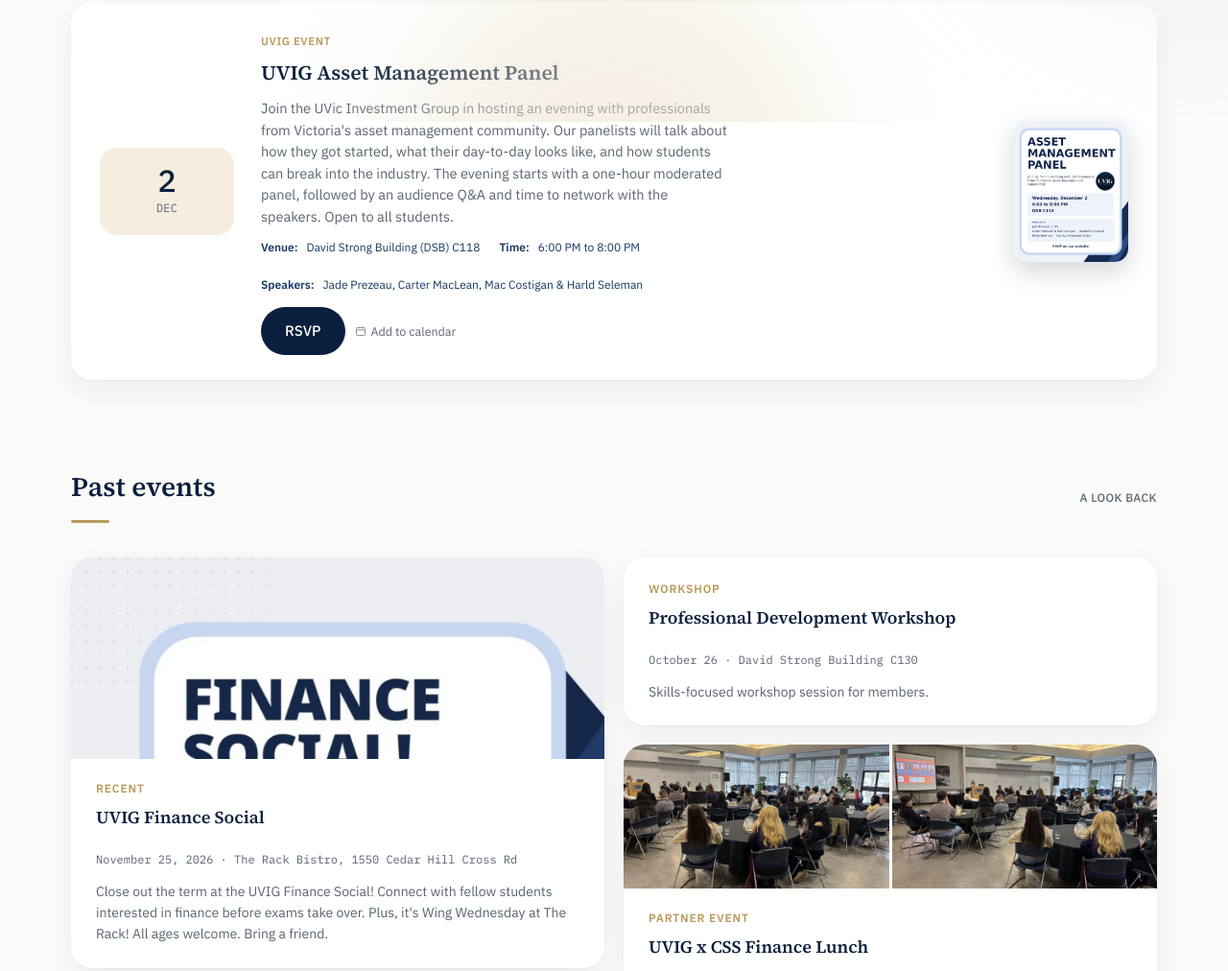
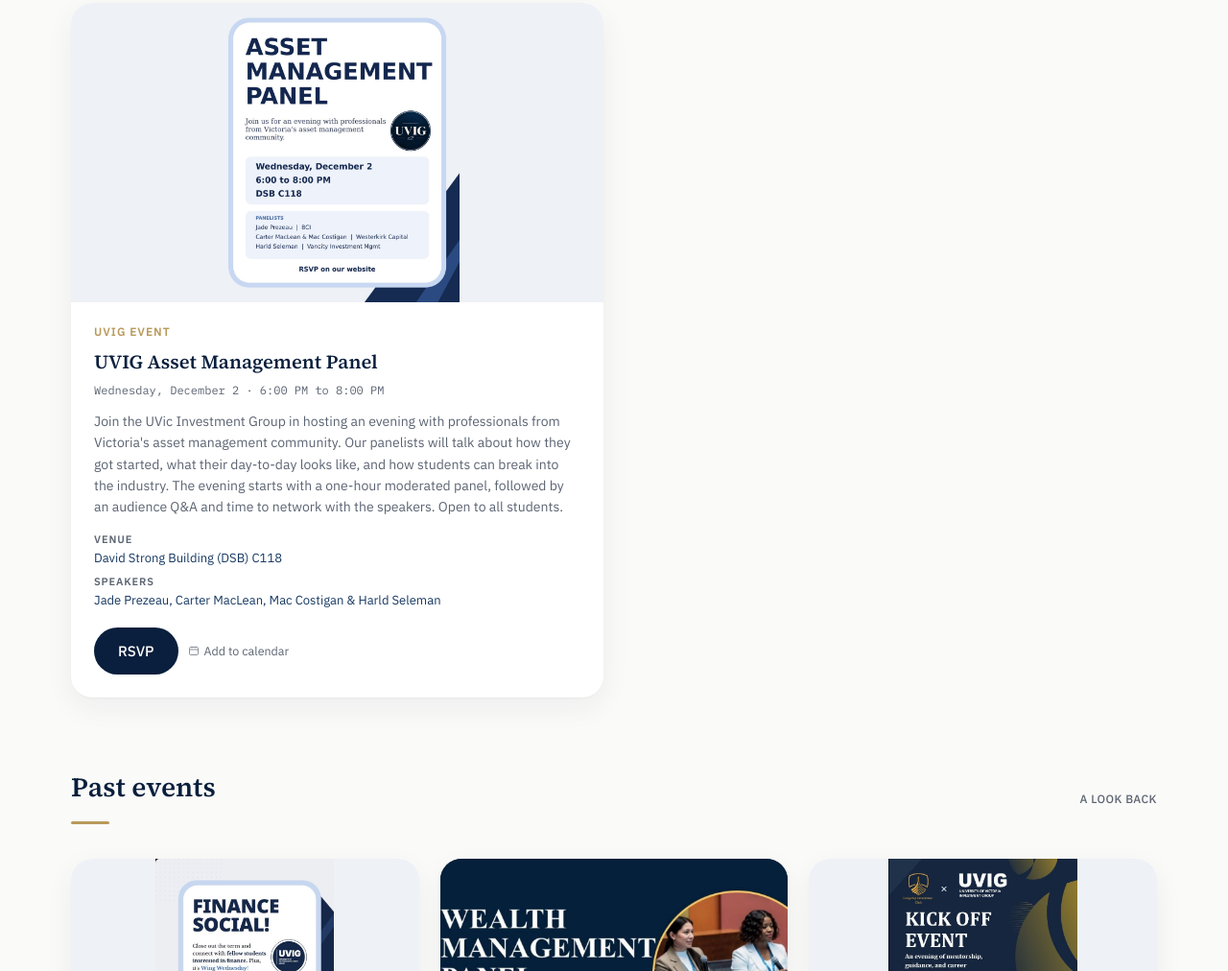
Before and after one commit to jtenove/UVIG-Official-Website, a plain HTML site: page events.html in a window 1280 px wide. Shown: the part 673-1685 px from the top of the page at 96% size. Drawn offline with Linux system fonts and the light colour scheme; animation ran at ten frames a second.

Commit message:
Events page: one card layout for all events, remove background glare
Every upcoming and past event is now a card with the image on top and
text below (flyers shown whole, a branded tile when there is no image),
click an image for the full flyer or photo gallery. Removes the drifting
blurred glare behind the page. The Asset Management Panel now shows its
full flyer, RSVP and calendar in the same layout.

Co-Authored-By: Claude Sonnet 5.5 <noreply@anthropic.com>
Claude-Session: https://claude.ai/code/session_01GWeZasS6GJyXFpxmGd2Pke

```diff
--- a/events.html
+++ b/events.html
@@ -24,7 +24,7 @@
 <link href="https://fonts.googleapis.com/css2?family=Source+Serif+4:opsz,wght@8..60,400;8..60,500;8..60,600;8..60,700&family=IBM+Plex+Sans:wght@400;500;600&family=IBM+Plex+Mono:wght@400;500&display=swap" rel="stylesheet">
 <link rel="stylesheet" href="style.css">
 </head>
-<body>
+<body class="page-events">
 
   <header class="masthead">
     <div class="masthead-inner wrap">
@@ -62,7 +62,7 @@
         <h2 data-content="events.upcoming.heading">This season</h2>
         <span class="section-note" data-content="events.upcoming.note">2026 / 27</span>
       </div>
-      <div id="upcomingList" class="reveal stagger"></div>
+      <div id="upcomingList"></div>
     </div>
   </section>
 
@@ -72,7 +72,7 @@
         <h2 data-content="events.past.heading">Past events</h2>
         <span class="section-note" data-content="events.past.note">A LOOK BACK</span>
       </div>
-      <div class="past-grid reveal stagger" id="pastGrid"></div>
+      <div id="pastGrid" class="ev-grid"></div>
     </div>
   </section>
 
@@ -141,15 +141,25 @@
 <script>
 // Runs once content saved from /admin is loaded (see content-loader.js).
 UVIG_READY(function () {
+  // ---- Event cards: every event (upcoming or past) uses the same layout,
+  // image on top, text below. Events without an image get a branded tile. ----
+  const todayISO = new Date().toISOString().slice(0, 10);
+  const attr = v => String(v).replace(/"/g, '&quot;');
+
+  function mediaHTML(photos, title, placeholderText, placeholderSub) {
+    if (!photos.length) {
+      return `<div class="ev-media ev-ph"><b>${placeholderText}</b>${placeholderSub ? `<span>${placeholderSub}</span>` : ''}</div>`;
+    }
+    const flyer = /flyer/i.test(photos[0]);
+    return `<div class="ev-media has-img${flyer ? ' ev-contain' : ''}" data-photos="${attr(photos.join('|'))}" data-title="${attr(title)}" role="button" tabindex="0" aria-label="View photos: ${attr(title)}">
+      <img src="${photos[0]}" alt="" loading="lazy">
+      ${photos.length > 1 ? `<span class="ev-count">${photos.length} photos</span>` : ''}
+    </div>`;
+  }
+
   // ---- Upcoming events (confirmed and not yet happened) ----
   const upcomingList = document.getElementById('upcomingList');
-  const todayISO = new Date().toISOString().slice(0, 10);
   const confirmed = UVIG_UPCOMING.filter(ev => ev.status === 'confirmed' && ev.isoDate >= todayISO);
-
-  function dateBits(ev) {
-    const d = new Date(ev.isoDate + 'T00:00:00');
-    return { day: d.getDate(), month: d.toLocaleString('en-US', { month: 'short' }).toUpperCase() };
-  }
 
   upcomingList.innerHTML = !confirmed.length
     ? `<div class="events-empty">
@@ -163,29 +173,27 @@ UVIG_READY(function () {
           <a href="join.html" class="btn btn-primary">Join UVIG</a>
         </div>
       </div>`
-    : [...confirmed].sort((a,b) => new Date(a.isoDate) - new Date(b.isoDate)).map(ev => {
-    const { day, month } = dateBits(ev);
-    return `
-      <div class="event-banner" id="${ev.id}">
-        <div class="event-date-block"><div class="day">${day}</div><div class="month">${month}</div></div>
-        <div class="event-body">
-          <span class="partner-tag">${ev.partner !== 'TBD' ? 'WITH ' + ev.partner.toUpperCase() : 'UVIG EVENT'}</span>
+    : `<div class="ev-grid">` + [...confirmed].sort((a,b) => new Date(a.isoDate) - new Date(b.isoDate)).map(ev => {
+      const d = new Date(ev.isoDate + 'T00:00:00');
+      const day = d.getDate(), mon = d.toLocaleString('en-US', { month: 'short' }).toUpperCase();
+      const when = d.toLocaleDateString('en-US', { weekday: 'long', month: 'long', day: 'numeric' }) + (ev.time && ev.time !== 'TBD' ? ' · ' + ev.time : '');
+      const rsvp = ev.rsvpUrl ? `<a href="${ev.rsvpUrl}" class="btn btn-primary"${/^https?:/.test(ev.rsvpUrl) ? ' target="_blank" rel="noopener"' : ''}>RSVP</a>` : '';
+      return `
+      <article class="ev-card" id="${ev.id}">
+        ${mediaHTML(ev.flyer ? [ev.flyer] : [], ev.title + ' flyer', day, mon)}
+        <div class="ev-body">
+          <span class="ev-tag">${ev.partner && ev.partner !== 'TBD' ? 'With ' + ev.partner : 'UVIG event'}</span>
           <h3>${ev.title}</h3>
+          <div class="ev-when">${when}</div>
           <p>${ev.blurb}</p>
-          <div class="event-meta-row">
-            <span><strong>Venue:</strong>&nbsp;${renderVenue(ev)}</span>
-            <span><strong>Time:</strong>&nbsp;${ev.time}</span>
-            <span><strong>Speakers:</strong>&nbsp;${ev.speakers}</span>
+          <div class="ev-meta">
+            <span><strong>Venue</strong>${renderVenue(ev)}</span>
+            ${ev.speakers && ev.speakers !== 'N/A' ? `<span><strong>Speakers</strong>${ev.speakers}</span>` : ''}
           </div>
-          <div style="display:flex; gap:10px; flex-wrap:wrap; align-items:center;">
-            ${ev.rsvpUrl ? `<a href="${ev.rsvpUrl}" class="btn btn-primary" style="margin-top:14px;"${/^https?:/.test(ev.rsvpUrl) ? ' target="_blank" rel="noopener"' : ''}>RSVP</a>` : ''}
-            ${renderCalDropdown(ev.id)}
-          </div>
+          <div class="ev-actions">${rsvp}${renderCalDropdown(ev.id)}</div>
         </div>
-        ${ev.flyer ? `<img class="event-flyer-thumb" src="${ev.flyer}" alt="${ev.title} flyer" loading="lazy">` : ''}
-      </div>
-    `;
-  }).join('');
+      </article>`;
+    }).join('') + `</div>`;
 
   // ---- Past events (always shown, no toggle) ----
   // Confirmed events that have already happened move here automatically,
@@ -204,27 +212,18 @@ UVIG_READY(function () {
       photos: ev.pastPhotos && ev.pastPhotos.length ? ev.pastPhotos : ev.flyer ? [ev.flyer] : undefined
     }));
   const pastEvents = [...recentlyPast, ...UVIG_PAST];
-  pastGrid.innerHTML = pastEvents.map(ev => {
-    const photoBlock = ev.photos ? `
-      <div class="photo-row${ev.photos.length === 1 ? ' single' : ''}">
-        ${ev.photos.map(p => `<img src="${p}" alt="Photo from ${ev.title}" loading="lazy">`).join('')}
-      </div>
-    ` : '';
-    const bodyOpen = ev.photos ? '<div class="photo-card-body">' : '';
-    const bodyClose = ev.photos ? '</div>' : '';
-    return `
-      <div class="past-card tilt-card ${ev.highlight ? 'highlight' : ''} ${ev.photos ? 'has-photo' : ''}">
-        ${photoBlock}
-        ${bodyOpen}
-        <span class="tag">${ev.tag}</span>
-        <h4>${ev.title}</h4>
-        <div class="meta">${ev.dateDisplay} · ${ev.venue}</div>
-        <p>${ev.blurb}</p>
-        ${ev.speakers ? `<div class="speaker-line">${ev.speakers.join(' · ')}</div>` : ''}
-        ${bodyClose}
-      </div>
-    `;
-  }).join('');
+  pastGrid.innerHTML = pastEvents.map(ev => `
+      <article class="ev-card${ev.highlight ? ' highlight' : ''}">
+        ${mediaHTML(ev.photos || [], ev.title, ev.dateDisplay, ev.tag)}
+        <div class="ev-body">
+          <span class="ev-tag">${ev.tag}</span>
+          <h3>${ev.title}</h3>
+          <div class="ev-when">${ev.dateDisplay} · ${ev.venue}</div>
+          <p>${ev.blurb}</p>
+          ${ev.speakers ? `<div class="ev-speakers">${ev.speakers.join(' · ')}</div>` : ''}
+        </div>
+      </article>
+    `).join('');
 
   // ---- Firms marquee (duplicated for seamless loop) ----
   const firmsTrack = document.getElementById('firmsTrack');
--- a/script.js
+++ b/script.js
@@ -133,13 +133,14 @@ function closeVenueLightbox() {
   document.querySelectorAll('.venue-lightbox').forEach(b => b.remove());
 }
 document.addEventListener('keydown', e => {
+  if ((e.key === 'Enter' || e.key === ' ') && e.target.matches && e.target.matches('.ev-media[data-photos]')) { e.preventDefault(); e.target.click(); return; }
   if (e.key === 'Escape') closeVenueLightbox();
   else if (venueLightboxState && e.key === 'ArrowRight') venueLightboxState.go(venueLightboxState.i + 1);
   else if (venueLightboxState && e.key === 'ArrowLeft') venueLightboxState.go(venueLightboxState.i - 1);
 });
 document.addEventListener('click', e => {
-  const photo = e.target.closest('.past-card .photo-row img');
-  if (photo) { openVenueLightbox(photo.currentSrc || photo.src, photo.alt.replace(/^Photo from /, '')); return; }
+  const media = e.target.closest('.ev-media[data-photos]');
+  if (media) { openVenueLightbox(media.dataset.photos.split('|'), media.dataset.title); return; }
   const link = e.target.closest('.venue-link');
   if (link) openVenueLightbox(link.dataset.venuePhotos.split('|'), link.dataset.venueName);
 });
--- a/style.css
+++ b/style.css
@@ -1432,3 +1432,38 @@ footer{border-radius:var(--r-xl) var(--r-xl) 0 0;}
 .page-team .team-panel.leaving{display:none;}
 .page-team .team-card{transition:none;}
 .page-team .team-card:hover{transform:none; box-shadow:var(--shadow-soft);}
+
+/* ============================================================
+   EVENTS PAGE: one card layout everywhere (image on top, text
+   below), and no blurred glare in the background.
+   ============================================================ */
+.page-events .ambient{display:none;}
+.ev-grid{display:grid; grid-template-columns:repeat(3, minmax(0, 1fr)); gap:22px; margin-top:8px; align-items:stretch;}
+.ev-card{display:flex; flex-direction:column; background:var(--white); border-radius:var(--r-lg); box-shadow:var(--shadow-soft); overflow:hidden; min-width:0;}
+.ev-card.highlight{background:linear-gradient(160deg, var(--white) 0%, var(--brass-soft) 100%);}
+.ev-media{position:relative; aspect-ratio:16 / 10; background:var(--navy-900); overflow:hidden; flex:none;}
+.ev-media.has-img{cursor:zoom-in;}
+.ev-media img{display:block; width:100%; height:100%; object-fit:cover; object-position:center 40%;}
+.ev-count{position:absolute; right:10px; bottom:10px; background:rgba(10,31,61,.82); color:#fff; font-size:12px; font-weight:600; padding:4px 10px; border-radius:999px;}
+.ev-ph{display:flex; flex-direction:column; align-items:center; justify-content:center; text-align:center; gap:6px; padding:16px; color:var(--white);
+  background:linear-gradient(135deg, var(--navy-900) 0%, var(--navy-700) 100%);}
+.ev-ph b{font-family:var(--serif); font-weight:600; font-size:clamp(26px, 3.2vw, 38px); line-height:1.1;}
+.ev-ph span{font-size:12px; letter-spacing:.14em; text-transform:uppercase; color:var(--brass);}
+.ev-body{display:flex; flex-direction:column; padding:22px 24px 24px; flex:1;}
+.ev-tag{font-size:12px; font-weight:600; letter-spacing:.08em; text-transform:uppercase; color:var(--brass);}
+.ev-body h3{font-family:var(--serif); font-size:20px; line-height:1.3; color:var(--navy-900); margin:8px 0 0;}
+.ev-when{font-family:var(--mono); font-size:12px; color:var(--graphite); margin-top:8px; line-height:1.5;}
+.ev-body p{color:var(--graphite); font-size:14px; line-height:1.6; margin:12px 0 0;}
+.ev-meta{display:grid; gap:6px; margin-top:14px; font-size:13px; color:var(--navy-700);}
+.ev-meta strong{display:block; font-size:11px; letter-spacing:.08em; text-transform:uppercase; color:var(--graphite); margin-bottom:1px;}
+.ev-speakers{margin-top:14px; padding-top:12px; border-top:1px solid var(--hairline); font-size:12.5px; line-height:1.6; color:var(--navy-700);}
+.ev-actions{display:flex; flex-wrap:wrap; gap:10px; align-items:center; margin-top:auto; padding-top:18px;}
+.ev-actions .cal-dropdown{margin-top:0;}
+#upcoming .ev-grid{grid-template-columns:repeat(2, minmax(0, 1fr));}
+#upcoming .ev-media{aspect-ratio:16 / 9;}
+@media (max-width:1000px){ .ev-grid{grid-template-columns:repeat(2, minmax(0, 1fr));} }
+@media (max-width:640px){ .ev-grid, #upcoming .ev-grid{grid-template-columns:minmax(0, 1fr);} .ev-body{padding:20px 20px 22px;} }
+
+/* Flyers are portrait posters: show the whole poster (it carries the date, time and place) on a matching tint */
+.ev-media.ev-contain{background:#EEF1F6;}
+.ev-media.ev-contain img{object-fit:contain; object-position:center;}
```
